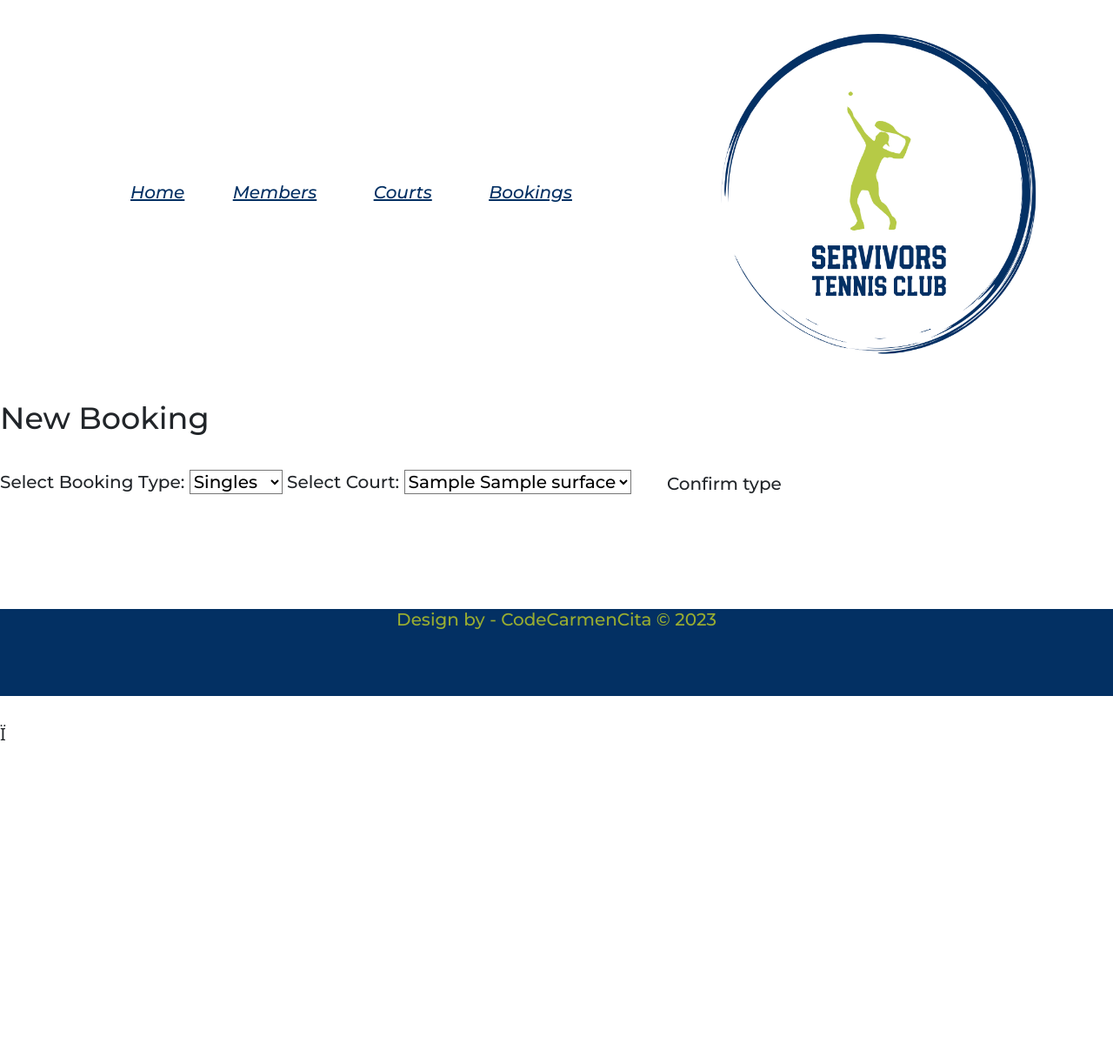
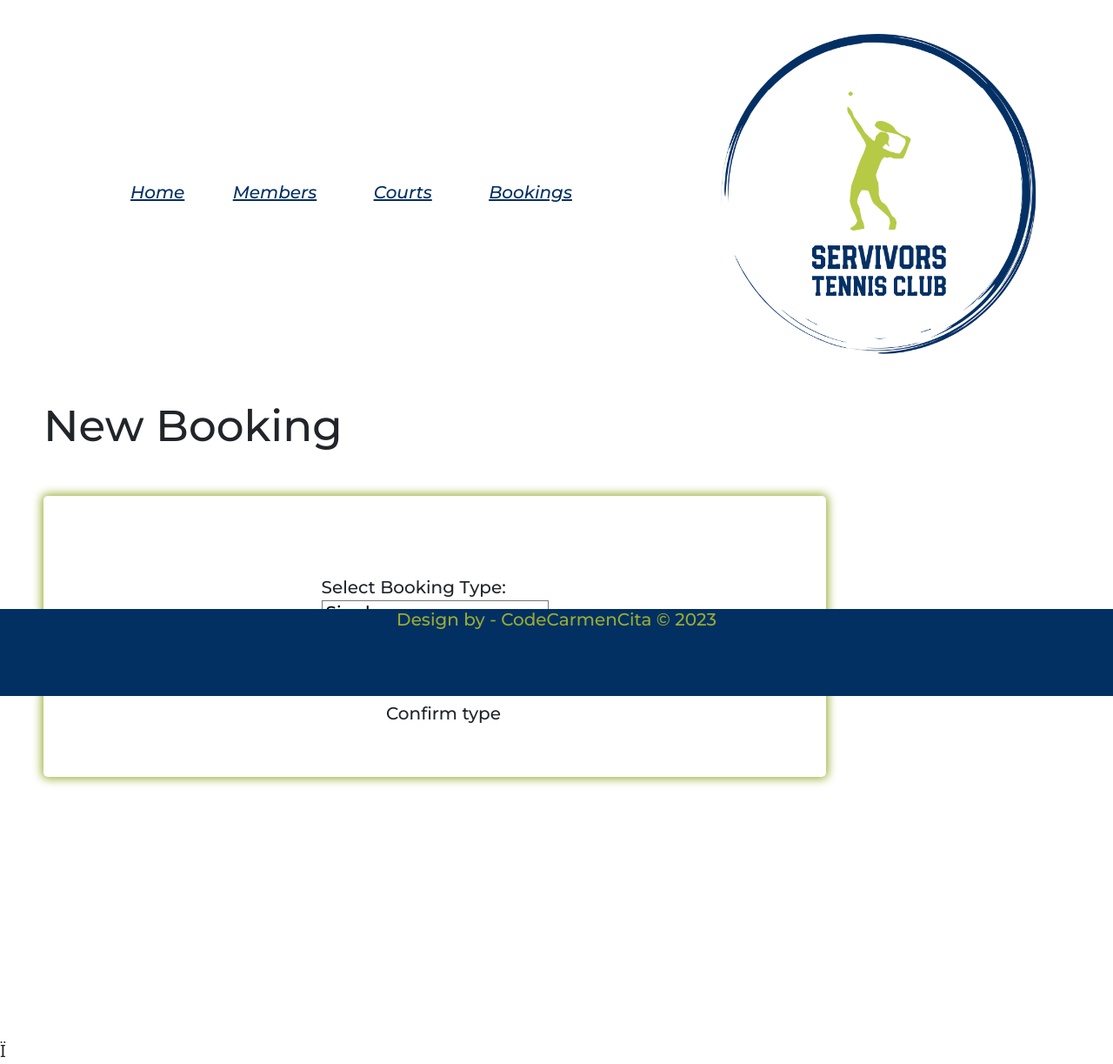
Before and after one commit to gillianroberts1/flask_project_tennis_club, a Flask app: page /bookings/new in a window 1280 px wide. Shown: the whole page at 87% size. Before the commit the page ends 851 px from the top, so only its background shows below. Run offline with Flask 3, Linux system fonts and the light colour scheme; a database or web service that is not in the repository returns one stand-in record (values such as "Sample title"); some libraries are stand-ins or nearby versions; some web fonts are replaced.

Commit message:
further updates forms and show pages

```diff
--- a/static/css/buttons.css
+++ b/static/css/buttons.css
@@ -38,6 +38,12 @@
 
 }
 
+.edit-btn:hover {
+    background-color: #054894;
+    transform: scale(1.5);
+
+}
+
 .small-btn {
     background-color: #033063;
     color: #98ac31;
@@ -50,3 +56,16 @@
 
 
 }
+
+  .delete-btn {
+    background-color: #033063;
+    color: #98ac31;
+    border-radius: 50px;
+    padding: 11px 50px;
+    margin-left: 20px;
+    font-size: 16px;
+    width: 20px;
+    transition: all 500ms ease;
+
+
+}
--- a/static/css/forms.css
+++ b/static/css/forms.css
@@ -1,5 +1,5 @@
 .form_layout {
-    display: grid;
+        display: grid;
         justify-content: center;
         width: 700px;
         background-color:white;
@@ -14,7 +14,11 @@
     form {
         padding-top: 20px;
         font-size: 20px;
+        display: grid;
+
     }
+
+
 
 
     .form_element {
@@ -32,3 +36,25 @@
         font-size: 20px;
         padding: 5px;
     }
+
+    .booking-form {
+        display: grid;
+        justify-content: center;
+        width: 900px;
+        background-color:white;
+        padding: 50px;
+        margin: 50px;
+        border-radius: 5px;
+        box-shadow: 0px 0px 11px 2px #98ac31;
+        font-size: 18px;
+
+
+    }
+
+    label {
+        padding-top:20px;
+    }
+
+    select {
+        margin-bottom: 20px;
+    }
--- a/static/css/styles.css
+++ b/static/css/styles.css
@@ -4,7 +4,7 @@
 * {
     box-sizing: border-box;
     margin: 0;
-    padding: 0;
+    padding: 0px;
     background-color: white ;
     font-family: "Montserrat", sans-serif;
     font-size: 20px;
@@ -115,6 +115,8 @@ h1 {
     padding-left: 50px;
     color: #033063;
     margin-top: 50px;
+    font-size: 30px;
+
 
 }
 
@@ -163,9 +165,12 @@ h1 {
     box-shadow: 0px 0px 11px 2px #98ac31;
     font-size: 18px;
     font-family: "Montserrat", sans-serif;
+    padding-bottom: 127px;
 
 
 }
+
+
 
 .court {
     background-size: cover;
--- a/templates/bookings/index.html
+++ b/templates/bookings/index.html
@@ -19,7 +19,7 @@
         <p>  Court No: {{ booking.court.court_no }} Member: {{booking.member.name}} </p>
          <p>
             <form action="bookings/{{ booking.id }}/delete" method="post">
-                <input class="btn" type="submit" value="delete" />
+                <input class="delete-btn" type="submit" value="delete" />
             </form>
         </p>
 
--- a/templates/bookings/new-complete.html
+++ b/templates/bookings/new-complete.html
@@ -5,6 +5,7 @@
 <head>
 <h3>Select Members For {{type}}, Court No:{{court.court_no}} {{ court.surface }} </h3>
 </head>
+<div class="booking-form">
 <form action="/bookings" method="post">
     <input hidden value="{{court.id}}" name="court" />
     {% if type == 'singles' %}
@@ -59,7 +60,7 @@
     <input class="btn" type="submit" value="Book"/>
 </form>
 
-
+</div>
 
 
 
--- a/templates/bookings/new.html
+++ b/templates/bookings/new.html
@@ -3,8 +3,9 @@
 {% block content %}
 
 <head>
-<h3>New Booking</h3>
+<h1>New Booking</h1>
 </head>
+<div class="booking-form">
 <form action="/bookings/type" method="post">
     <label for="type">Select Booking Type:</label>
     <select name="type" id="type">
@@ -25,6 +26,7 @@
 
     <input class="btn" type="submit" value="Confirm type"/>
 </form>
+</div>
 
 
 
--- a/templates/members/new.html
+++ b/templates/members/new.html
@@ -2,7 +2,7 @@
 
 {% block content %}
 <head>
-<h3>Add New Member</h3>
+<h1>Add New Member</h1>
 </head>
 
 <form class="form_layout" action="/members" method="post">
--- a/templates/members/show.html
+++ b/templates/members/show.html
@@ -8,7 +8,7 @@
 
         <h3> Member Name: {{member.name}}</h3>
 
-        <p>Address: {{member.address}}</p>
+        <p>Address: {{member.address}}, {{member.postcode}}</p>
         <p>Contact Tel No: {{member.tel_no}}</p>
         <p>Email Address: {{member.email}}</p>
 
```
Also changed, not shown: templates/courts/edit.html (+4 -3 lines), templates/courts/show.html (+4 -3 lines).
